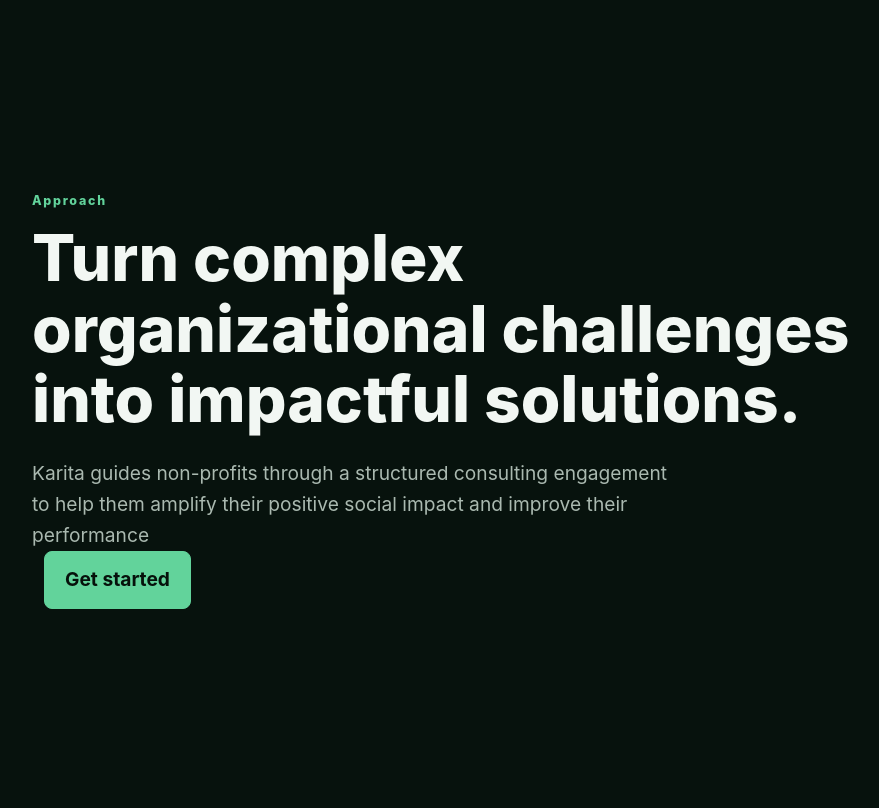
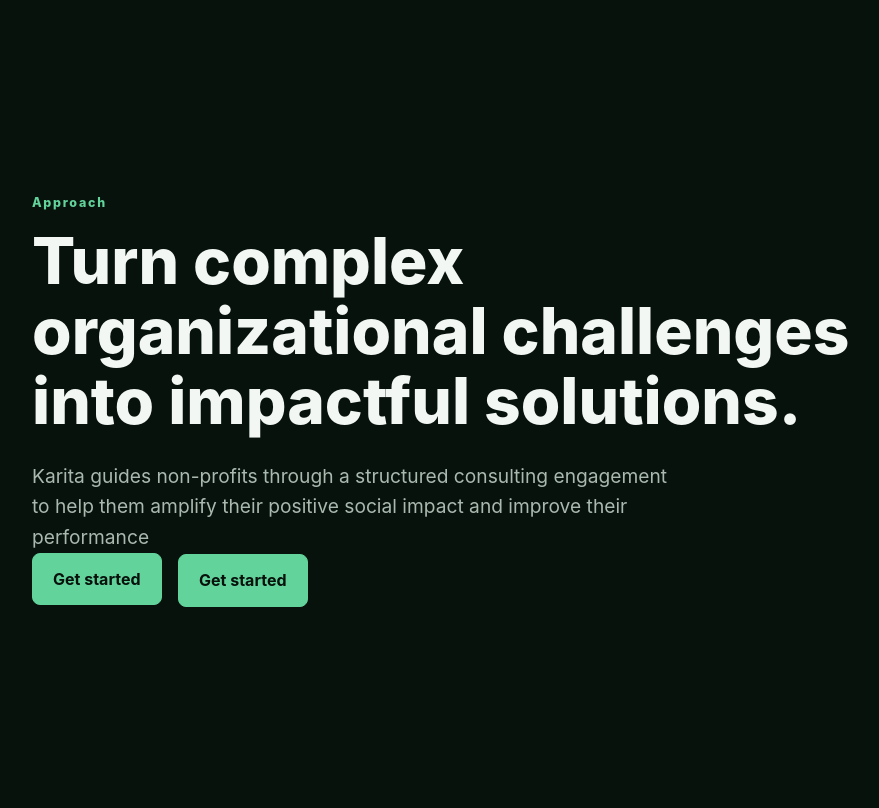
Before and after one commit to edimaudo/Karita, a FastAPI app: page / in a window 1280 px wide. Shown: the part 72-880 px from the top of the page, without its empty margins (64-943 px from the left). Run offline with FastAPI, Linux system fonts and the light colour scheme.

Commit message:
Update index.html

```diff
--- a/templates/index.html
+++ b/templates/index.html
@@ -6,13 +6,13 @@
     <p class="eyebrow">Approach</p>
     <h1 style="font-size: clamp(2.5rem, 5vw, 4.5rem); font-weight: 800; line-height: 1.1; margin: 0 0 1.5rem 0;">Turn complex organizational challenges into impactful solutions.</h1>
     <p class="lede" style="font-size: 1.2rem; line-height: 1.6; margin: 0;">
-      Karita guides non-profits through a structured consulting engagement to help them amplify their positive social impact and improve their performance
-     <br> <a class="button primary" href="/reframer" style="display: inline-block; vertical-align: middle; margin-left: 0.75rem;">Get started</a>
-    </p>
+      Karita guides non-profits through a structured consulting engagement to help them amplify their positive social impact and improve their performance </p>
+    <div class="hero-actions">
+      <a class="button primary" href="/reframer">Get started</a>
+      <a class="button primary" href="/reframer" style="display: inline-block; vertical-align: middle; margin-left: 0.75rem;">Get started</a>
+    </div>
   </div>
-  <!-- <div class="hero-panel" aria-label="Karita workflow">
-    <span>01 Reframe</span><span>02 Diagnose</span><span>03 Explore</span><span>04 Decide</span><span>05 Act</span>
-  </div> -->
+
 </section>
 
 <section class="pillars" aria-labelledby="pillars-title">
```
